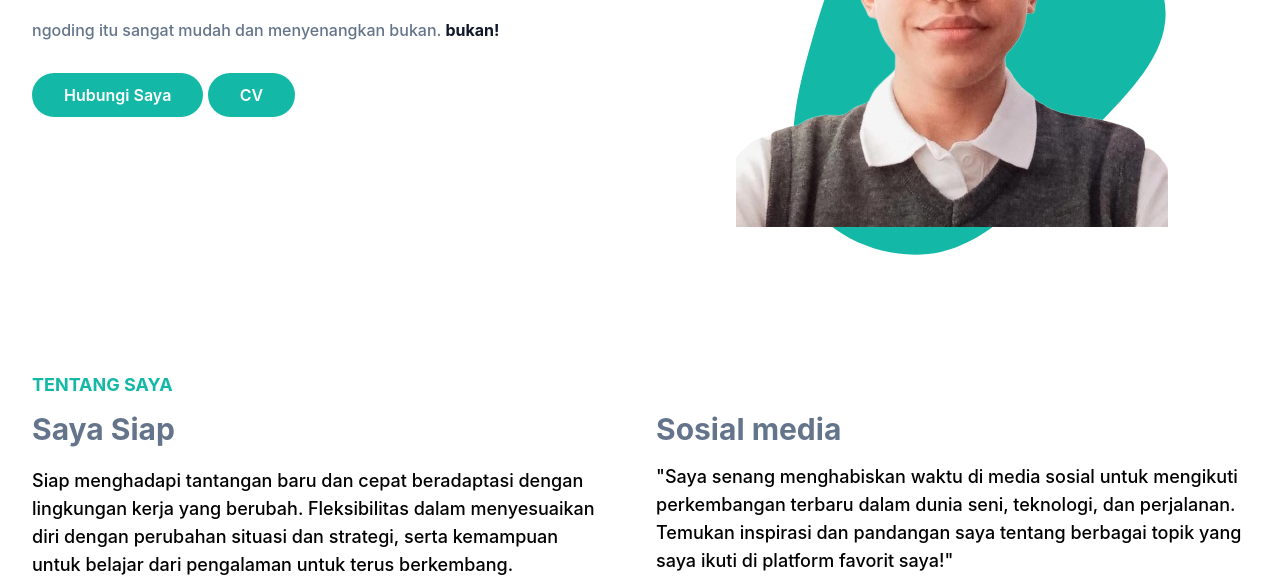
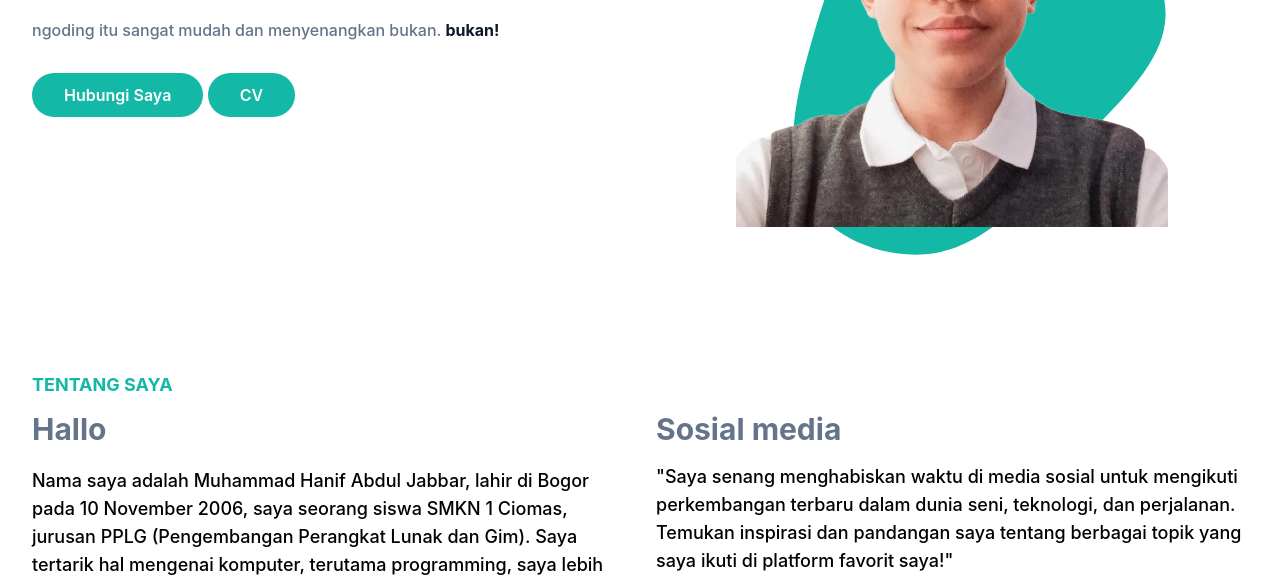
Before and after one commit to DLaw010/Portofolio_Hanif, a website: page index.html in a window 1280 px wide. Shown: the part 372-952 px from the top of the page. Drawn offline with Linux system fonts and the light colour scheme.

Commit message:
Portofolio

```diff
--- a/index.html
+++ b/index.html
@@ -95,9 +95,10 @@
             <div class="flex flex-wrap">
                 <div class="w-full px-4 mb-10 lg:w-1/2 lg:text-4xl">
                     <h4 class="font-bold uppercase text-primary text-lg mb-3">Tentang Saya</h4>
-                    <h2 class="font-bold text-secondary text-3xl mb-5 max-w-md">Saya Siap</h2>
-                    <p class="font-medium text-base text-third max-w-xl lg:text-lg"> Siap menghadapi tantangan baru dan cepat beradaptasi dengan lingkungan kerja yang berubah. Fleksibilitas dalam menyesuaikan diri dengan perubahan situasi dan strategi, serta kemampuan untuk belajar dari pengalaman untuk terus berkembang.</p>
+                    <h2 class="font-bold text-secondary text-3xl mb-5 max-w-md">Hallo</h2>
+                    <p class="font-medium text-base text-third max-w-xl lg:text-lg">Nama saya adalah Muhammad Hanif Abdul Jabbar, lahir di Bogor pada 10 November 2006, saya seorang siswa SMKN 1 Ciomas, jurusan PPLG (Pengembangan Perangkat Lunak dan Gim). Saya tertarik hal mengenai komputer, terutama programming, saya lebih minat bidang Front-End dibandingkan Back-End.</p>
                 </div>
+
                 <div class="w-full px-4 lg:w-1/2">
                     <h3 class="font-bold text-secondary text-2xl mb-4 lg:text-3xl lg:pt-10">Sosial media</h3>
                     <p class="font-medium text-base text-third mb-6 lg:text-lg">"Saya senang menghabiskan waktu di media sosial untuk mengikuti perkembangan terbaru dalam dunia seni, teknologi, dan perjalanan. Temukan inspirasi dan pandangan saya tentang berbagai topik yang saya ikuti di platform favorit saya!"</p>
```
Also changed, not shown: src/output.css.
